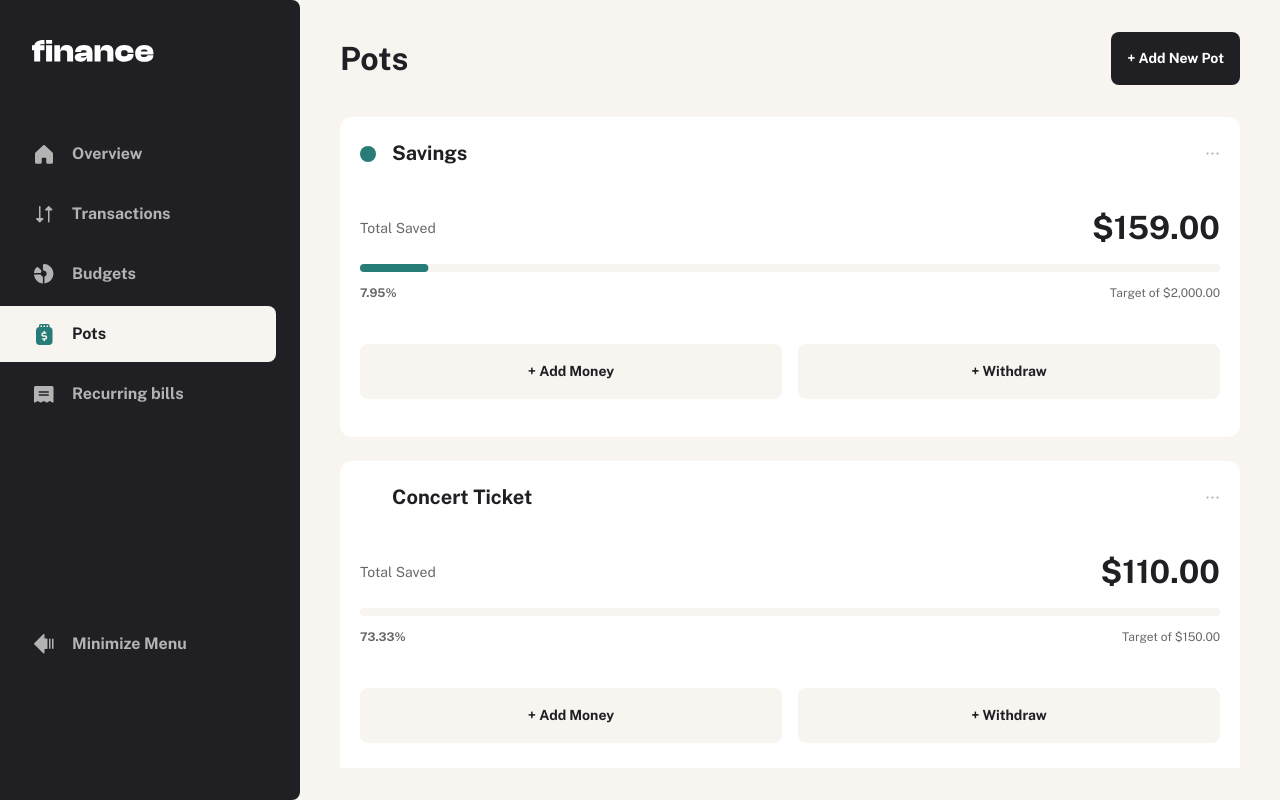
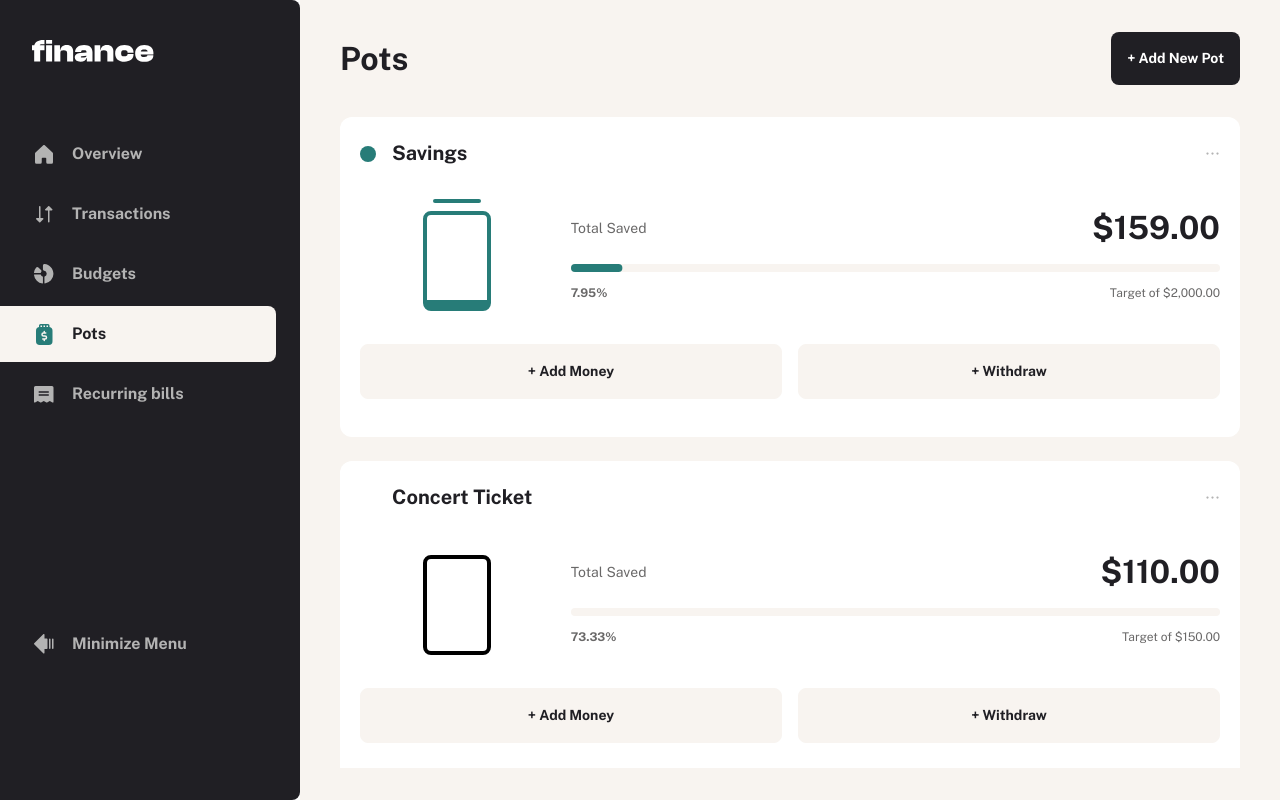
Before and after one commit to nofuenterr/personal-finance-app, a React (Vite) app: page /pots in a window 1280 px wide. Built offline with nearby package versions, Linux system fonts and the light colour scheme.

Commit message:
feat: add ui for pot that displays progress in a jar like manner for medium sized devices

```diff
--- a/src/pages/Pots.tsx
+++ b/src/pages/Pots.tsx
@@ -107,9 +107,36 @@ function PotCard({ pot, theme }: { pot: Pot; theme: string }) {
 						</button>
 					</DropdownMenu>
 				</div>
+				<div className="grid sm:grid-cols-[3fr_10fr] sm:gap-4">
+					<div className="hidden place-content-center sm:grid">
+						<div className="grid justify-items-center gap-2">
+							<div
+								className="relative h-1 w-12 rounded-sm"
+								style={{
+									backgroundColor: theme,
+								}}
+							></div>
+							<div
+								className="relative h-25 w-17 rounded-lg border-4"
+								style={{
+									borderColor: theme,
+								}}
+							>
+								<div
+									className="absolute bottom-0 w-full"
+									style={{
+										height: `${progress}%`,
+										backgroundColor: theme,
+									}}
+								></div>
+							</div>
+						</div>
+					</div>
 					<div className="grid gap-4 py-2.5">
 						<div className="flex items-center justify-between">
-						<p className="text-sm leading-normal text-gray-500">Total Saved</p>
+							<p className="text-sm leading-normal text-gray-500">
+								Total Saved
+							</p>
 							<p className="text-[2rem] leading-tight font-bold text-gray-900">
 								${formatPrice(pot.total)}
 							</p>
@@ -136,6 +163,7 @@ function PotCard({ pot, theme }: { pot: Pot; theme: string }) {
 								<p className="text-xs leading-normal text-gray-500">
 									Target of ${formatPrice(pot.target)}
 								</p>
+							</div>
 						</div>
 					</div>
 				</div>
```
Lines whose indentation alone changed are shown as unchanged.
